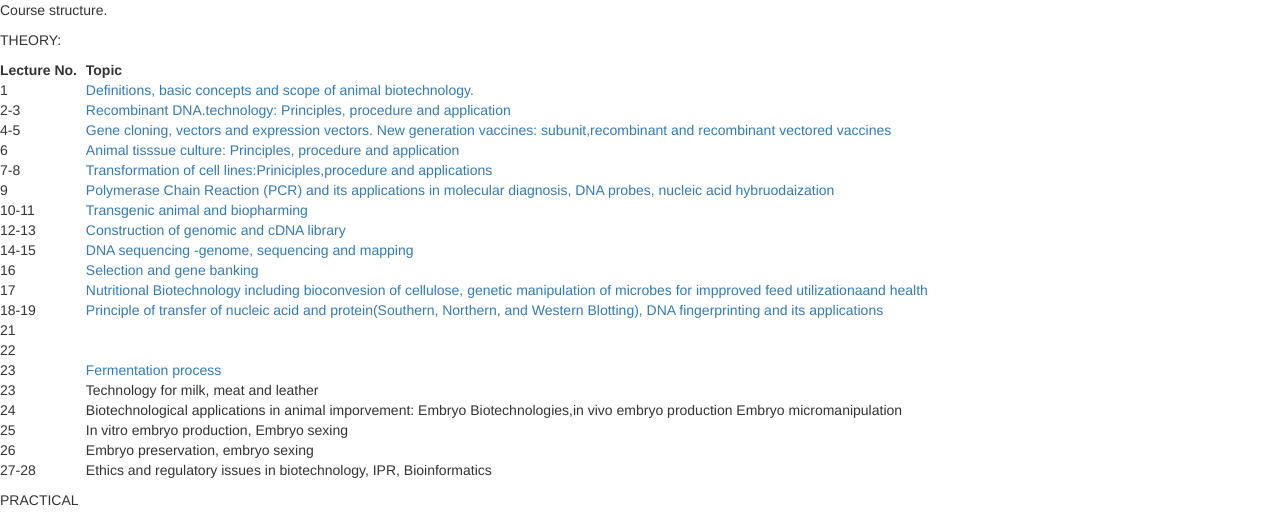
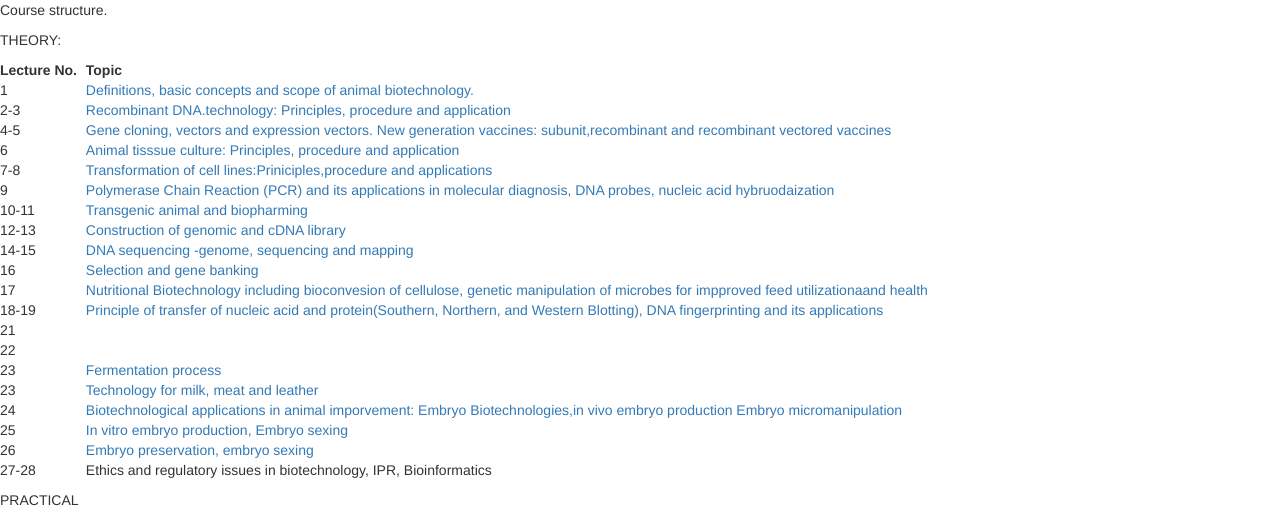
Before and after one commit to satishbty/class, a plain HTML site: page index.html in a window 1280 px wide. Shown: the top 517 px of the page. Drawn offline with nearby package versions, Linux system fonts and the light colour scheme.

Commit message:
all chapter
All chapters from theory part is linked.

```diff
--- a/index.html
+++ b/index.html
@@ -86,24 +86,24 @@
   </tr>
   <tr>
     <td>23</td>
-    <td>Technology for milk, meat and leather </td>
+    <td><a href="Technology for milk, meat and leather.html"> Technology for milk, meat and leather </td> </a>
   </tr>
   <tr>
     <td>24</td>
-    <td> Biotechnological applications in animal imporvement: Embryo Biotechnologies,in vivo embryo production
-    Embryo micromanipulation</td>
+    <td> <a href="animal imporvement.html">Biotechnological applications in animal imporvement: Embryo Biotechnologies,in vivo embryo production
+    Embryo micromanipulation</td> </a>
   </tr>
   <tr>
     <td>25</td>
-    <td> In vitro embryo production, Embryo sexing</td>
+    <td> <a href="embryo production.html"> In vitro embryo production, Embryo sexing</td></a>
   </tr>
   <tr>
     <td>26</td>
-    <td>Embryo preservation, embryo sexing </td>
+    <td><a href="Embryo preservation.html">Embryo preservation, embryo sexing </td></a>
   </tr>
   <tr>
     <td>27-28</td>
-    <td>Ethics and regulatory issues in biotechnology, IPR, Bioinformatics </td>
+    <td><a=href= "Ethics and regulatory issues in biotechnology"> Ethics and regulatory issues in biotechnology, IPR, Bioinformatics </td> </a>
   </tr>
   <tr>
     <td></td>
```
Also changed, not shown: Embryo preservation.html (added, +1 -0 lines), Technology for milk, meat and leather.html (added, +1 -0 lines), animal imporvement.html (added, +1 -0 lines), 1 other file.
